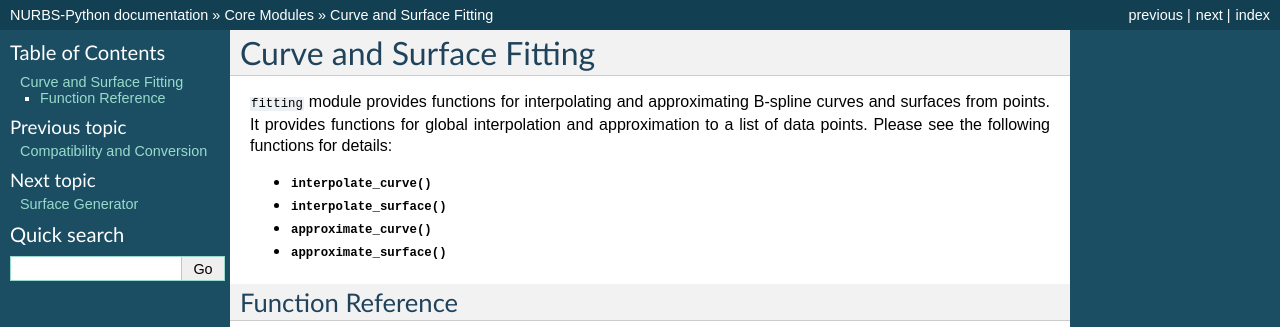
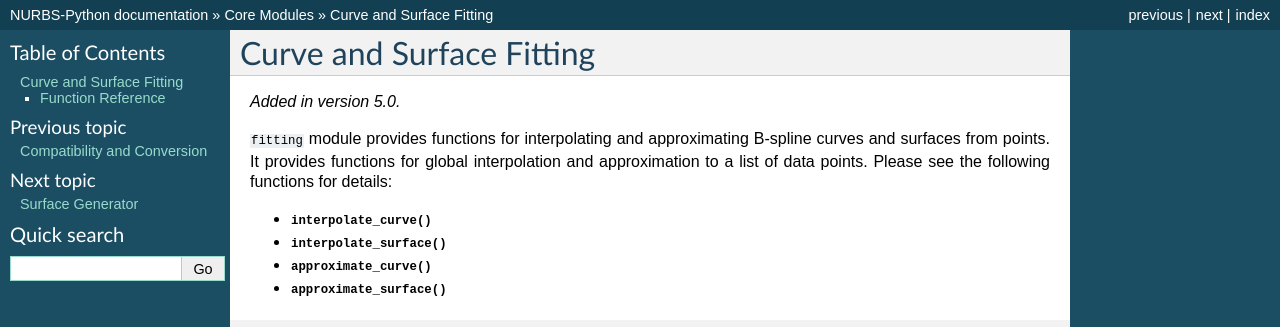
Before and after one commit to orbingol/NURBS-Python, a Sphinx documentation site: the page built from docs/module_fitting.rst, in a window 1280 px wide, cut to the strip 0-327 px from the top of the page. Built offline with Sphinx 7.4.7, drawn with Linux system fonts in a browser that asks for light colours; formulas are drawn with MathJax 3.

Commit message:
Add "version added" notices

```diff
--- a/docs/module_bspline.rst
+++ b/docs/module_bspline.rst
@@ -30,6 +30,8 @@ B-Spline Surface
 B-Spline Volume
 ===============
 
+.. versionadded:: 5.0
+
 .. autoclass:: geomdl.BSpline.Volume
     :members:
     :undoc-members:
--- a/docs/module_fitting.rst
+++ b/docs/module_fitting.rst
@@ -1,5 +1,7 @@
 Curve and Surface Fitting
 ^^^^^^^^^^^^^^^^^^^^^^^^^
+
+.. versionadded:: 5.0
 
 ``fitting`` module provides functions for interpolating and approximating B-spline curves and surfaces from points.
 It provides functions for global interpolation and approximation to a list of data points.
--- a/docs/module_nurbs.rst
+++ b/docs/module_nurbs.rst
@@ -32,6 +32,8 @@ NURBS Surface
 NURBS Volume
 ============
 
+.. versionadded:: 5.0
+
 .. autoclass:: geomdl.NURBS.Volume
     :members:
     :exclude-members: init_cache
--- a/docs/module_vis_vtk.rst
+++ b/docs/module_vis_vtk.rst
@@ -1,5 +1,7 @@
 VTK Implementation
 ^^^^^^^^^^^^^^^^^^
+
+.. versionadded:: 5.0
 
 This module provides `VTK <https://www.vtk.org/>`_ visualization implementation for NURBS-Python.
 
```
